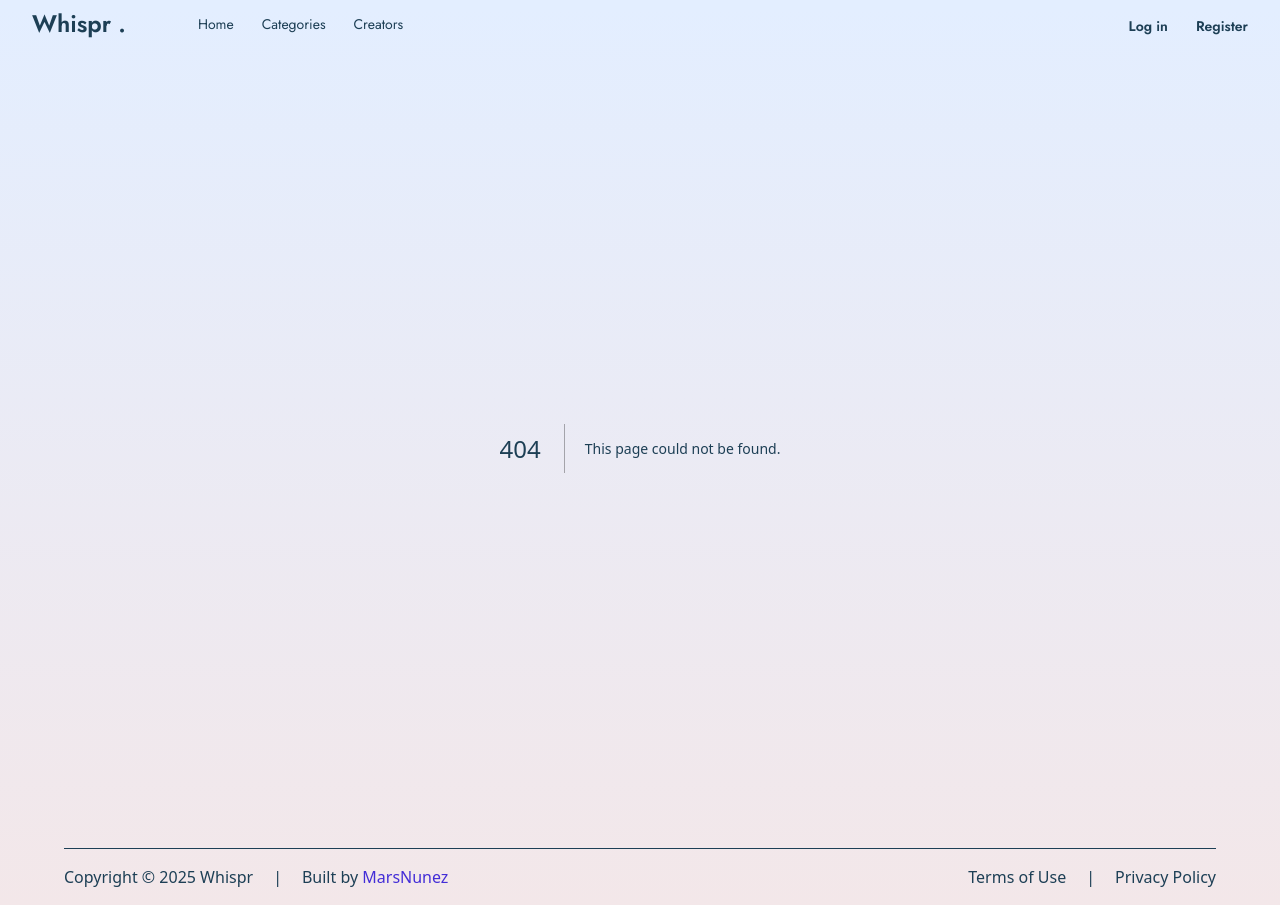
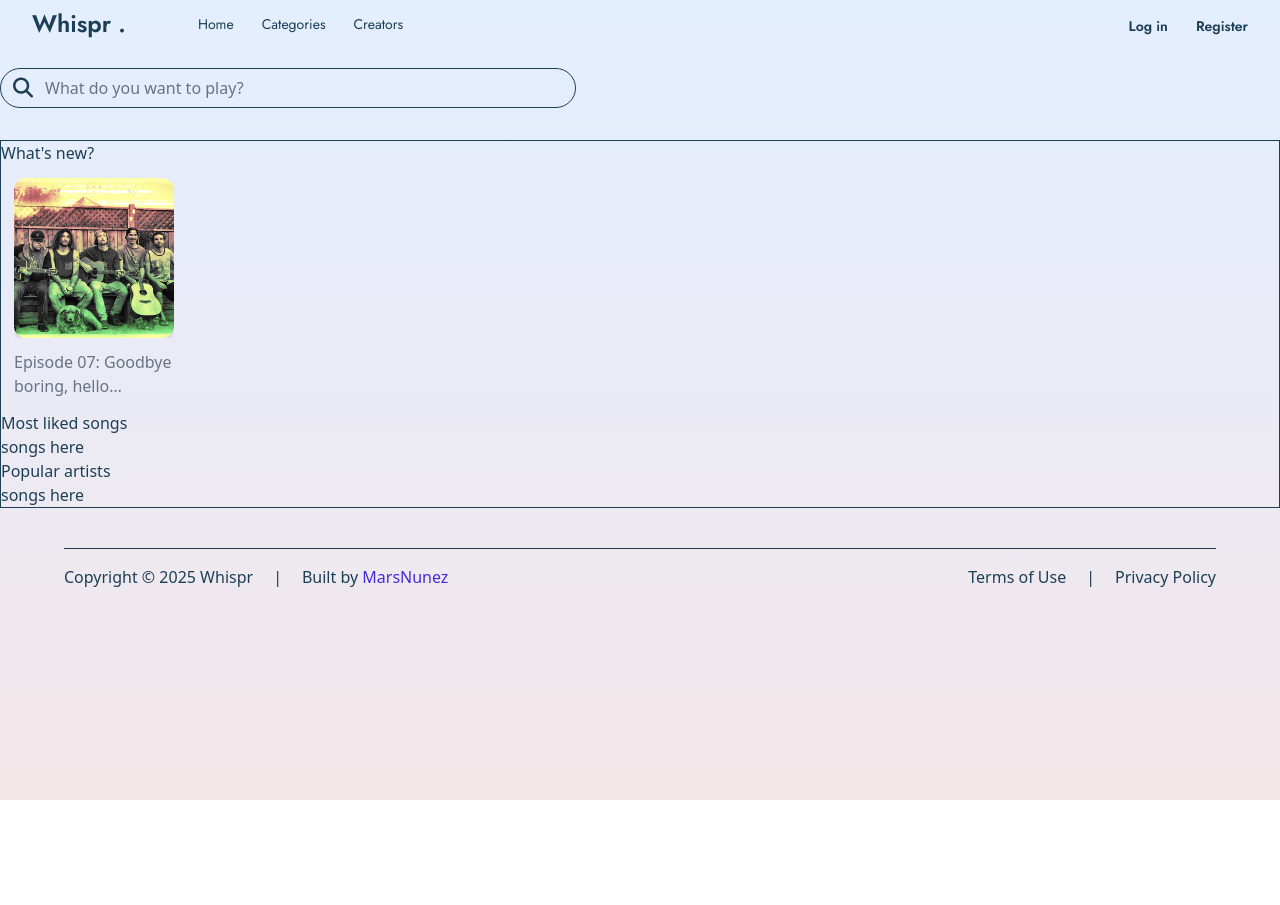
Before and after one commit to MarsNunez/Whispr, a Next.js app in the folder whispr-front/: page /home in a window 1280 px wide. Before the commit this address had no page. After the commit the page ends 800 px from the top, so only its background shows below. Built offline with nearby package versions, Linux system fonts and the light colour scheme.

Commit message:
home view

```diff
--- /dev/null
+++ b/whispr-front/app/components/AudioCard.jsx
@@ -0,0 +1,32 @@
+const AudioCard = () => {
+  return (
+    <div className="border border-transparent w-fit rounded-xl hover:bg-gray-300 group duration-200">
+      <div className="max-w-40 m-3">
+        <div className="mb-3 relative overflow-hidden">
+          <img
+            src="/img/sf.jpg"
+            alt="Audio card"
+            className="w-full object-cover min-h-40 rounded-xl shadow-md"
+          />
+          <div
+            className="absolute flex text-xs gap-1 px-1 py-1 flex-wrap top-0 rounded-t-xl w-full opacity-0 group-hover:opacity-100 transition-opacity duration-200"
+            style={{
+              backgroundImage:
+                "linear-gradient(rgba(0, 0, 0, 0.65) 1%, rgba(0, 0, 0, 0) 100%)",
+            }}
+          >
+            <div className="bg-[#fffc] rounded-full px-1">ASMR</div>
+            <div className="bg-[#fffc] rounded-full px-1">Jelous</div>
+            <div className="bg-[#fffc] rounded-full px-1">Satisfying</div>
+            <div className="bg-[#fffc] rounded-full px-1">Girlfriend</div>
+          </div>
+        </div>
+        <h5 className="text-gray-600/80 line-clamp-2">
+          Episode 07: Goodbye boring, hello adventure
+        </h5>
+      </div>
+    </div>
+  );
+};
+
+export default AudioCard;
--- a/whispr-front/app/components/Navbar.jsx
+++ b/whispr-front/app/components/Navbar.jsx
@@ -30,7 +30,9 @@ const Navbar = () => {
           <h1 className="text-2xl font-semibold pb-1 jost">Whispr .</h1>
         </Link>
         <ul className="flex gap-x-7">
-          <li className="pb-1 jost">Home</li>
+          <Link href={"/home"} className="pb-1 jost">
+            Home
+          </Link>
           <li className="pb-1 jost">Categories</li>
           <li className="pb-1 jost">Creators</li>
         </ul>
--- /dev/null
+++ b/whispr-front/app/home/page.jsx
@@ -0,0 +1,32 @@
+import AudioCard from "../components/AudioCard";
+
+const Home = () => {
+  return (
+    <section className="pt-5 pb-10">
+      <div className="border max-w-xl flex items-center justify-center gap-3 rounded-full px-3 py-2">
+        <i className="fa-solid fa-magnifying-glass text-xl"></i>
+        <input
+          type="text"
+          className="w-full h-full outline-none placeholder-gray-500"
+          placeholder="What do you want to play?"
+        />
+      </div>
+      <div className="border mt-8">
+        <div>
+          <h2>What's new?</h2>
+          <AudioCard />
+        </div>
+        <div>
+          <h2>Most liked songs</h2>
+          songs here
+        </div>
+        <div>
+          <h2>Popular artists</h2>
+          songs here
+        </div>
+      </div>
+    </section>
+  );
+};
+
+export default Home;
```
Also changed, not shown: whispr-front/public/img/sf.jpg (added).
